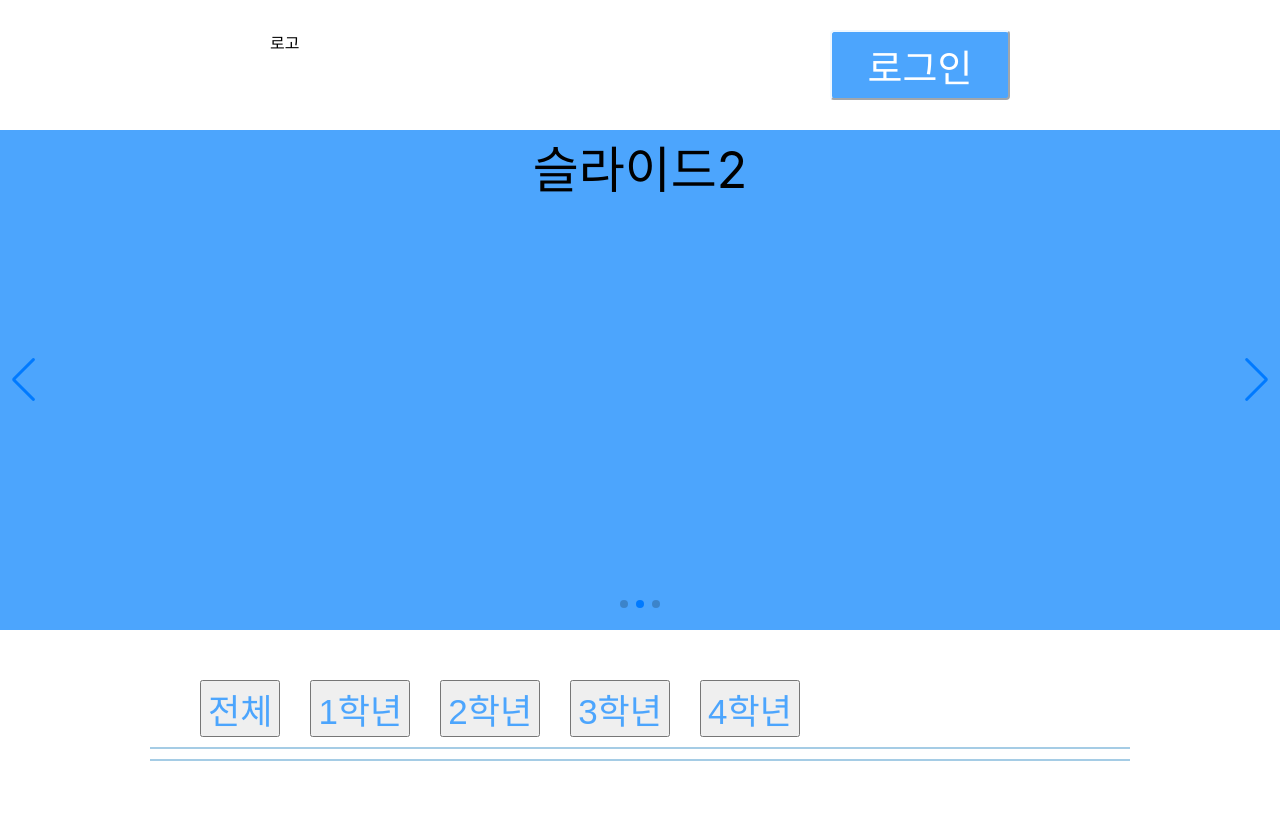
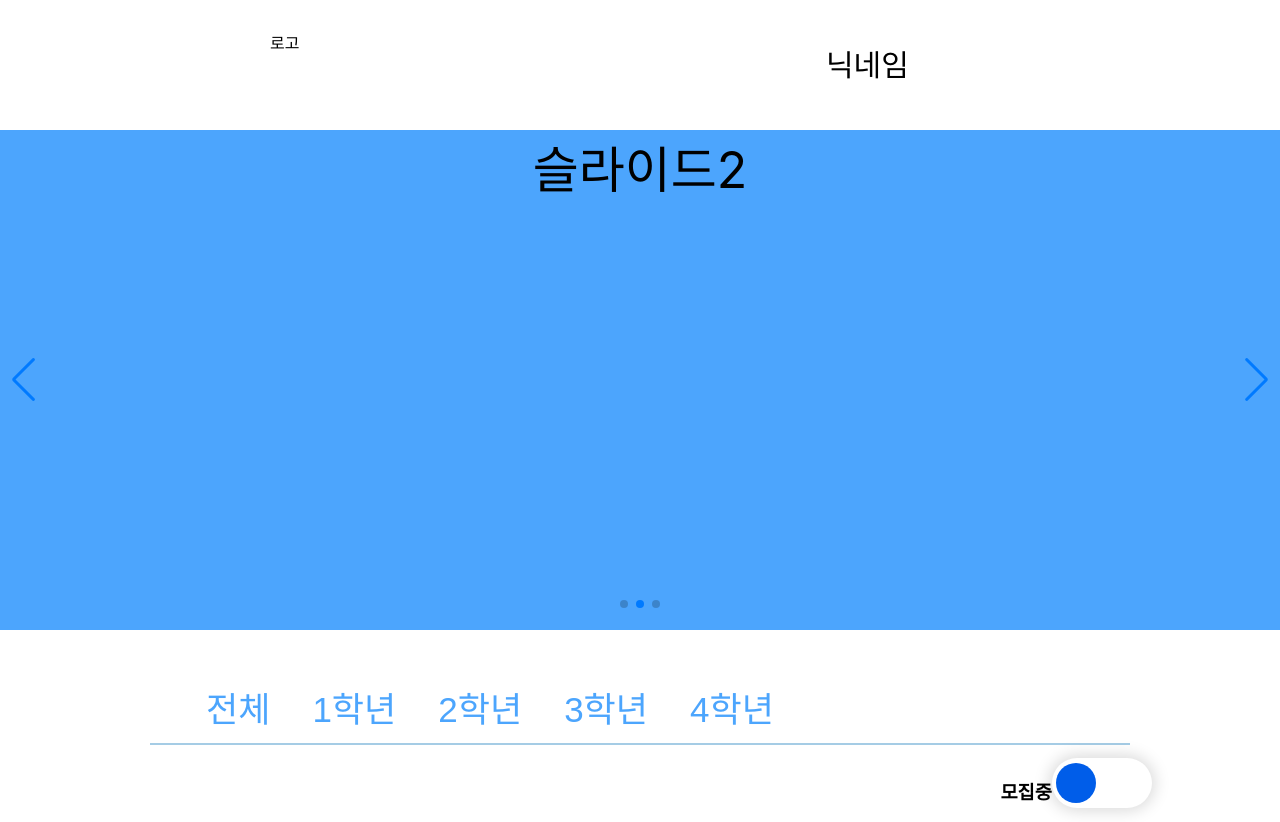
Before and after one commit to srp0114/ProjectMate, a React (Create React App) app in the folder client/projectmate/: page / in a window 1280 px wide. Before the commit the page ends 801 px from the top, so only its background shows below. Built offline with nearby package versions, Linux system fonts and the light colour scheme.

Commit message:
mainUI commit
toggle, mymenu clear

```diff
--- a/client/projectmate/src/App.js
+++ b/client/projectmate/src/App.js
@@ -3,11 +3,12 @@ import './style.css'
 import Header from './components/Header'
 import Home from './components/Home'
 import Banner from './components/Banner'
+import LoginHeader from './components/LoginHeader'
 function App() {
   return (
    <>
     <div className='header'>
-      <Header/>
+      <LoginHeader/>
     </div>
       <Banner/>
     <div className='home'>
--- a/client/projectmate/src/components/Home.js
+++ b/client/projectmate/src/components/Home.js
@@ -7,6 +7,8 @@ import Grade4Button from './pages/Grade4Button';
 
 const Home=()=>{
     const [button, setButton] = useState('');
+
+    const [activeButton, setActive] = useState(false);
 
     const handleClickButton = e => {
         const name = e.target.value;
@@ -20,7 +22,6 @@ const Home=()=>{
         'grade3': <Grade3Button/>,
         'grade4': <Grade4Button/>
     };
-
     return(
         <>
             <div className='btn-container'>
@@ -30,8 +31,14 @@ const Home=()=>{
                 <button className='main-btn' onClick={handleClickButton} value={'grade3'}>3학년</button>
                 <button className='main-btn' onClick={handleClickButton} value={'grade4'}>4학년</button>
             </div>
+            <div className='toggle-btn'>
+                <h3 className='toggle-btn-name'>모집중</h3>
+                <input type="checkbox" id="toggle" hidden/>
+                <label for="toggle" class="toggleSwitch">
+                <span class="toggleButton"></span>
+                </label>
+            </div>
             {button &&<div className='sub-btn-container'>{selectComponent[button]}</div>}
-            <div className='post-header'></div>
         </>
     )
 }
--- /dev/null
+++ b/client/projectmate/src/components/LoginHeader.js
@@ -0,0 +1,29 @@
+import React, {useState} from 'react';
+import '../style.css';
+const Header=()=>{
+    const [isOpen, setIsOpen]=useState(false);
+
+    const openMyPage=()=>{
+        const open = isOpen
+        setIsOpen(!open)
+    }
+
+    return(
+        <>
+            <div>
+                로고
+            </div>
+            <div className='menu'>
+                <button onClick={openMyPage} className='profile-btn'>닉네임</button>
+                {isOpen &&<div className='sidebar'><ul>
+                    <li className='list-component'>내정보</li>
+                    <li className='list-component'>작성한 글</li>
+                    <li className='list-component'>북마크한 글</li>
+                    <li className='list-component'>로그아웃</li>
+                </ul></div>}
+            </div>
+            </>
+    );
+}
+
+export default Header;
--- /dev/null
+++ b/client/projectmate/src/components/pages/Division.js
@@ -0,0 +1,11 @@
+import React from 'react'
+
+const Division = (props)=>{
+    return(
+        <div>
+            <button className='sub-b<div>'>{props.name}</button>
+        </div>
+)
+}
+
+export default Division;
--- a/client/projectmate/src/components/pages/Grade1Button.js
+++ b/client/projectmate/src/components/pages/Grade1Button.js
@@ -1,12 +1,32 @@
-import React from 'react'
+import React, {useEffect, useState} from 'react'
 import Post from '../Post'
+import Division from './Division';
 
 const Grade1Button =()=>{
+    const [code, setCode]= useState();
+    const clickHandler = e=>{
+        const c= e.target.value;
+        setCode(c);
+    }
+
+    const num1= ['1반','N반','A반']
+    const num2= ['1반','2반','3반']
+
+    const selectComponent = {               //배열에 버튼별 컴포넌트를 저장해둔다.
+        111 : num1,
+        222 : num2,
+    };
+
+    //const div_Btns = selectComponent[code].map((name)=>(<Division name={name}/>));
+
     return(
         <>
             <div className='sub-btn-container'>
-                    <button className='sub-btn'>웹프로그래밍기초</button>
-                    <button className='sub-btn'>컴퓨터프로그래밍</button>
+                    <button className='sub-btn' onClick={clickHandler} value={111}>웹프로그래밍기초</button>
+                    <button className='sub-btn' onClick={clickHandler} value={222}>컴퓨터프로그래밍</button>
+            </div>
+            <div className='division-container'>
+                <Division name={'hi'}/>
             </div>
             <div className='post-container'>
                 <Post/>
--- a/client/projectmate/src/style.css
+++ b/client/projectmate/src/style.css
@@ -24,9 +24,44 @@
     font-size: 38px;
 }
 
+.menu {
+  width: 200px;
+  padding: 10px;
+  box-sizing: border-box;
+  z-index: 2;
+}
+
+.menu ul {
+  list-style: none;
+  margin: 0;
+  padding: 10px;
+  display: block;
+  color: white;
+  background-color:#07427e;
+  border-radius: 18px;
+}
+
+.list-component{
+  font-size: 20px;
+  padding: 5px;
+  font-family: Arial, sans-serif;
+}
+
+.list-component:hover{
+  background-color:white;
+  color: black;
+  border-radius: 8px;
+}
+
+.profile-btn{
+  background-color: white;
+  border:none;
+  font-size: 30px;
+}
+
 .home{
+}
 
-}
 .btn-container{
     text-align: left;
     padding-left :20px;
@@ -40,11 +75,17 @@
     margin-left: 30px;
     font-size: 35px;
     color:#4ca5fd;
+    border: none;
+    background-color: white;
+}
+
+.main-btn:hover{
+  border-bottom:3px solid #4ca5fd;
+
 }
 
 .sub-btn-container{
   text-align: left;
-    padding-top: 10px;
   padding-left :20px;
   padding-bottom: 10px;
   margin-left : 80px;
@@ -135,6 +176,7 @@
 }
 
 .banner-container{
+  z-index: 1;
   width: 100%;
   height: 500px;
   margin-bottom: 50px;
@@ -152,6 +194,45 @@
   margin-left: auto; margin-right: auto;
 }
 
-  .icons{
-    white-space: nowrap;
+.toggleSwitch {
+  width: 100px;
+  height: 50px;
+  display: block;
+  position: relative;
+  border-radius: 30px;
+  background-color: #fff;
+  box-shadow: 0 0 16px 3px rgba(0 0 0 / 15%);
+  cursor: pointer;
 }
+
+ /* 토글 버튼 */
+.toggleSwitch .toggleButton {
+  /* 버튼은 토글보다 작아야함  */
+  width: 40px;
+  height: 40px;
+  position: absolute;
+  top: 50%;
+  left: 4px;
+  transform: translateY(-50%);
+  border-radius: 50%;
+  background: #005de9;
+}
+
+#toggle:checked ~ .toggleSwitch {
+  background:  #005de9;
+}
+
+#toggle:checked ~ .toggleSwitch .toggleButton {
+  left: calc(100% - 44px);
+  background: #fff;
+}
+
+.toggleSwitch, .toggleButton {
+  transition: all 0.2s ease-in;
+}
+
+.toggle-btn{
+  display: flex;
+  justify-content: right;
+  padding : 1% 10% 0% 10%;
+}
```
Lines whose indentation alone changed are shown as unchanged.
